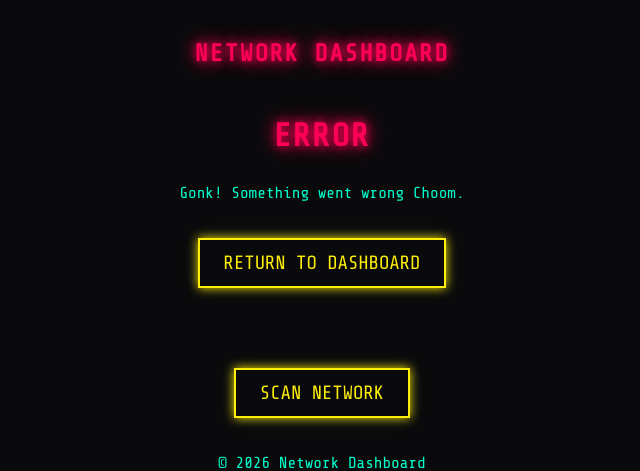
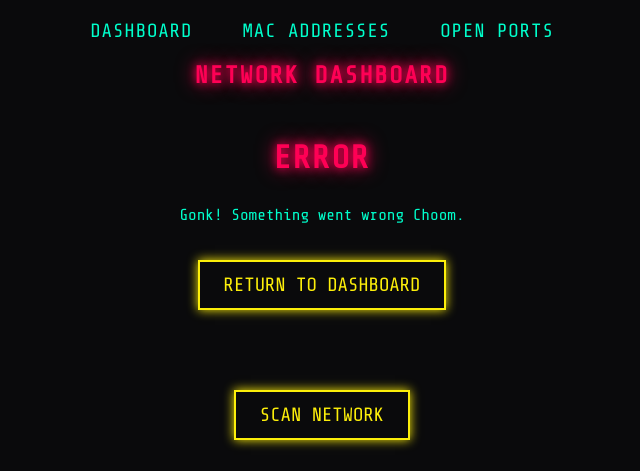
Before and after one commit to ChrisSchniepp/Network-Dashboard, a Flask app: page /error_handler in a window 1280 px wide. Shown: the top 471 px of the page, without its empty margins (318-958 px from the left). Run offline with Flask 3, Linux system fonts and the light colour scheme.

Commit message:
Added new pages mac_address and open_ports
Co-authored-by: Copilot <copilot@github.com>

```diff
--- a/app.py
+++ b/app.py
@@ -10,6 +10,10 @@ load_dotenv()
 DB = "network.db"
 
 app = Flask(__name__)
+
+######################
+## Helper Functions ##
+######################
 
 def ip_collate(ip1, ip2):
     """Custom collation function to sort IP addresses correctly."""
@@ -25,8 +29,8 @@ def ip_collate(ip1, ip2):
         if ip1 > ip2: return 1
         return 0
 
-# Connect to Database
 def get_db_connection():
+    """Establish a connection to the SQLite database with the custom IP collation."""
     conn = sqlite3.connect(DB)
     conn.create_collation("IP_CMP", ip_collate)
     conn.execute("PRAGMA foreign_keys = ON")
@@ -45,6 +49,10 @@ def error_handler():
 def index():
     """Redirect the root URL to the dashboard."""
     return redirect(url_for('dashboard'))
+
+#################
+## Main Routes ##
+#################
 
 @app.route('/scan_devices', methods=['GET'])
 def get_devices():
@@ -124,6 +132,39 @@ def dashboard():
     return render_template('dashboard.html', known_devices=known_devices, semi_known_devices=semi_known_devices, unknown_devices=unknown_devices, router_url=router_url, twingate_url=twingate_url, nextdns_url=nextdns_url)
 
 
+@app.route('/device_info/<ip>', methods=['GET'])
+def device_info(ip):
+    conn = get_db_connection()
+    device = conn.execute("SELECT * FROM devices WHERE ip = ?", (ip,)).fetchone()
+    conn.close()
+    if not device:
+        return redirect(url_for('error_handler', message="Device not found."))
+    return render_template('device_info.html', device=device)
+
+######################
+## MAC Address Page ##
+######################
+
+@app.route('/mac_addresses', methods=['GET'])
+def mac_addresses():
+    conn = get_db_connection()
+    devices = conn.execute("SELECT mac, vendor, last_seen FROM devices WHERE mac IS NOT NULL ORDER BY vendor COLLATE NOCASE ASC").fetchall()
+    conn.close()
+    return render_template('mac_addresses.html', devices=devices)
+
+######################
+## Open Ports Page ##
+######################
+
+@app.route('/open_ports', methods=['GET'])
+def open_ports():
+    conn = get_db_connection()
+    devices = conn.execute("SELECT open_ports, category FROM devices WHERE open_ports IS NOT NULL ORDER BY category COLLATE NOCASE ASC").fetchall()
+    conn.close()
+    return render_template('open_ports.html', devices=devices)
+
+######################
+
 
 if __name__ == "__main__":
     app.run(host="0.0.0.0", port=8080, debug=True)
--- a/static/styles.css
+++ b/static/styles.css
@@ -20,6 +20,38 @@ header h2, h1 {
     text-shadow: 0 0 10px #ff0055, 0 0 20px #ff0055;
     margin-bottom: 30px;
     text-align: center;
+}
+
+/* Navigation Bar */
+nav {
+    width: 100%;
+    margin-bottom: 20px;
+}
+
+nav ul {
+    list-style-type: none;
+    padding: 0;
+    margin: 0;
+    display: flex;
+    justify-content: center;
+    gap: 30px;
+}
+
+nav a {
+    text-decoration: none;
+    color: #00ffcc;
+    font-size: 1.2em;
+    text-transform: uppercase;
+    letter-spacing: 1px;
+    padding: 5px 10px;
+    border-bottom: 2px solid transparent;
+    transition: all 0.3s ease;
+}
+
+nav a:hover {
+    color: #fcee0a;
+    border-bottom: 2px solid #fcee0a;
+    text-shadow: 0 0 10px #fcee0a;
 }
 
 main {
@@ -82,14 +114,14 @@ tr:hover {
     background-color: transparent;
     color: #6b0fff;
     border: 2px solid #6b0fff;
-    padding: 12px 24px;
+    padding: 6px 12px;
     font-family: 'Share Tech Mono', monospace;
     font-size: 1.2em;
     text-transform: uppercase;
     cursor: pointer;
     box-shadow: 0 0 10px #6b0fff;
     transition: 0.3s;
-    margin: 20px 0;
+    margin: 10px 0;
 }
 
 #purple-button:hover {
--- a/templates/layout.html
+++ b/templates/layout.html
@@ -11,6 +11,13 @@
 </head>
 <body>
     <header>
+        <nav>
+            <ul>
+                <li><a href="{{ url_for('dashboard') }}">Dashboard</a></li>
+                <li><a href="{{ url_for('mac_addresses') }}">MAC Addresses</a></li>
+                <li><a href="{{ url_for('open_ports') }}">Open Ports</a></li>
+            </ul>
+        </nav>
         <h2>Network Dashboard</h2>
     </header>
 
```
Also changed, not shown: templates/dashboard.html (+18 -16 lines), templates/device_info.html (added, +25 -0 lines), templates/mac_addresses.html (added, +32 -0 lines), templates/open_ports.html (added, +25 -0 lines), README.md, static/dashboard_screenshot.png (added), static/dashboard_screenshot_X1.png (renamed from screenshot.png).
